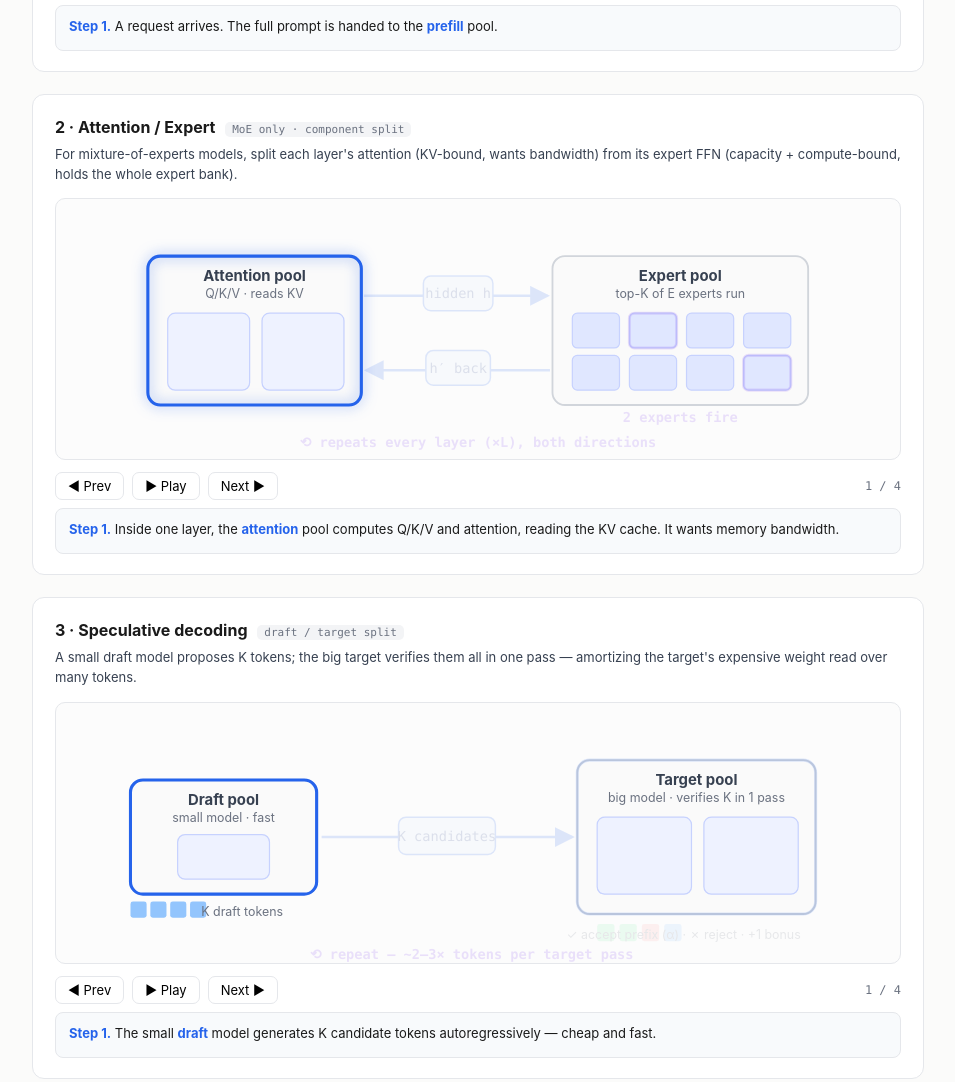
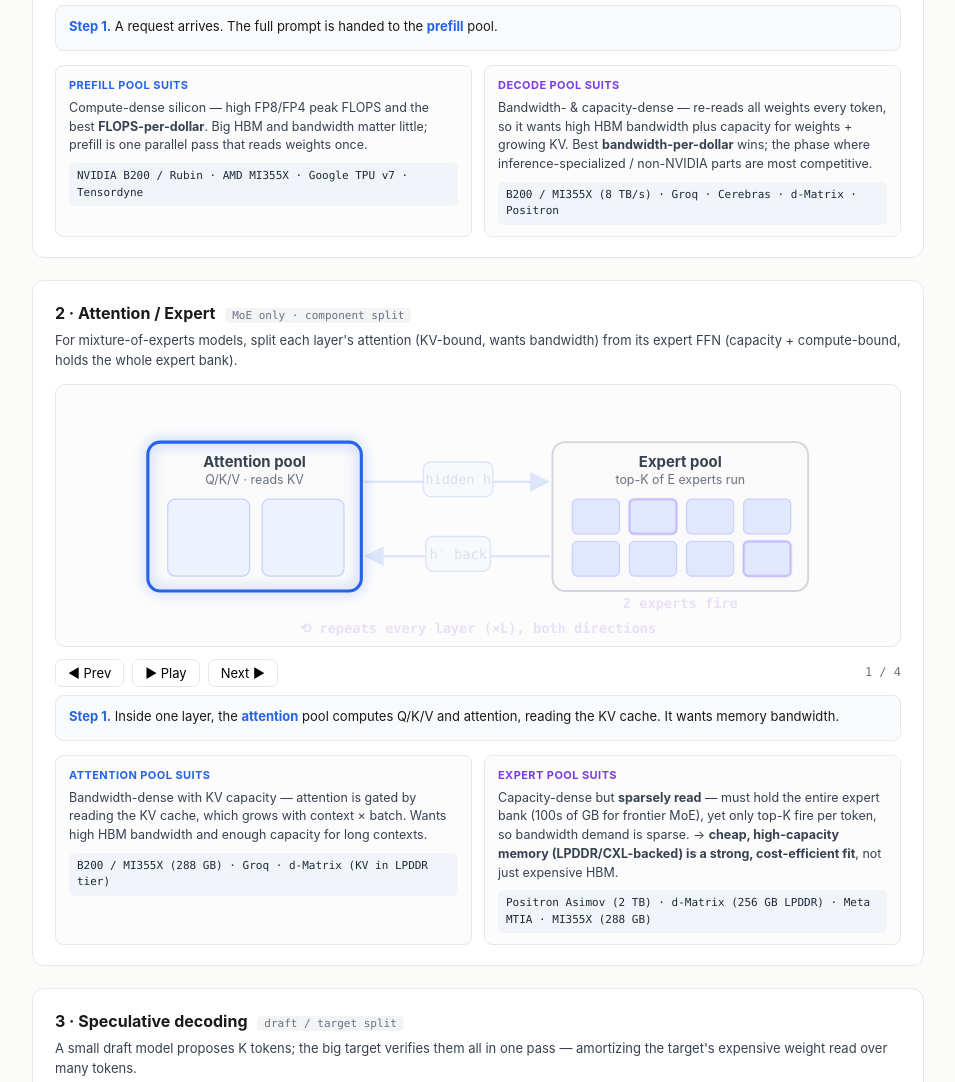
Before and after one commit to epsteinj/disagg, a website: page schemes.html in a window 1280 px wide. Shown: the part 570-1652 px from the top of the page, without its empty margins (162-1117 px from the left). Drawn offline with Linux system fonts and the light colour scheme.

Commit message:
Add "which chips suit each pool" detail to each disaggregation scheme
Per scheme, a two-column block on the chip archetype + key spec that fits each role:
- prefill/decode: compute-dense (FLOPS/$) vs bandwidth+capacity-dense
- attention/expert: bandwidth+KV-capacity vs sparsely-read cheap high-capacity memory (LPDDR/CXL)
- spec-decode: tiny-model latency kings (draft) vs big compute+bandwidth (target)
with concrete catalogue examples.

Co-Authored-By: Claude Opus 4.8 (1M context) <noreply@anthropic.com>

```diff
--- a/schemes.html
+++ b/schemes.html
@@ -38,6 +38,13 @@
   .cap{background:#f8fafc;border:1px solid var(--line);border-radius:8px;padding:11px 13px;font-size:13px;min-height:46px;line-height:1.5;}
   .cap b{color:var(--accent);}
   .foot{font-size:12px;color:var(--muted);line-height:1.6;margin-top:22px;}
+  .fit{display:grid;grid-template-columns:1fr 1fr;gap:12px;margin-top:14px;}
+  .fitcol{border:1px solid var(--line);border-radius:8px;padding:11px 13px;background:#fcfcfd;}
+  .fith{font-size:11px;text-transform:uppercase;letter-spacing:.04em;font-weight:700;color:var(--accent);margin-bottom:5px;}
+  .fitcol.b .fith{color:var(--het);}
+  .fitcol p{margin:0 0 8px;font-size:12.5px;color:#374151;line-height:1.5;}
+  .fitcol .chips{font-family:var(--mono);font-size:11px;color:#1e293b;background:#f1f5f9;border-radius:5px;padding:5px 8px;line-height:1.5;}
+  @media(max-width:640px){.fit{grid-template-columns:1fr;}}
 </style>
 </head>
 <body>
@@ -82,6 +89,18 @@
     </svg>
     <div class="ctrl"><button id="prev-pd">◀ Prev</button><button id="play-pd">▶ Play</button><button id="next-pd">Next ▶</button><span class="num" id="n-pd"></span></div>
     <div class="cap" id="cap-pd"></div>
+    <div class="fit">
+      <div class="fitcol a">
+        <div class="fith">Prefill pool suits</div>
+        <p>Compute-dense silicon — high FP8/FP4 peak FLOPS and the best <b>FLOPS-per-dollar</b>. Big HBM and bandwidth matter little; prefill is one parallel pass that reads weights once.</p>
+        <div class="chips">NVIDIA B200 / Rubin · AMD MI355X · Google TPU v7 · Tensordyne</div>
+      </div>
+      <div class="fitcol b">
+        <div class="fith">Decode pool suits</div>
+        <p>Bandwidth- & capacity-dense — re-reads all weights every token, so it wants high HBM bandwidth plus capacity for weights + growing KV. Best <b>bandwidth-per-dollar</b> wins; the phase where inference-specialized / non-NVIDIA parts are most competitive.</p>
+        <div class="chips">B200 / MI355X (8 TB/s) · Groq · Cerebras · d-Matrix · Positron</div>
+      </div>
+    </div>
   </div>
 
   <!-- 2 · ATTENTION / EXPERT -->
@@ -121,6 +140,18 @@
     </svg>
     <div class="ctrl"><button id="prev-ae">◀ Prev</button><button id="play-ae">▶ Play</button><button id="next-ae">Next ▶</button><span class="num" id="n-ae"></span></div>
     <div class="cap" id="cap-ae"></div>
+    <div class="fit">
+      <div class="fitcol a">
+        <div class="fith">Attention pool suits</div>
+        <p>Bandwidth-dense with KV capacity — attention is gated by reading the KV cache, which grows with context × batch. Wants high HBM bandwidth and enough capacity for long contexts.</p>
+        <div class="chips">B200 / MI355X (288 GB) · Groq · d-Matrix (KV in LPDDR tier)</div>
+      </div>
+      <div class="fitcol b">
+        <div class="fith">Expert pool suits</div>
+        <p>Capacity-dense but <b>sparsely read</b> — must hold the entire expert bank (100s of GB for frontier MoE), yet only top-K fire per token, so bandwidth demand is sparse. → <b>cheap, high-capacity memory (LPDDR/CXL-backed) is a strong, cost-efficient fit</b>, not just expensive HBM.</p>
+        <div class="chips">Positron Asimov (2 TB) · d-Matrix (256 GB LPDDR) · Meta MTIA · MI355X (288 GB)</div>
+      </div>
+    </div>
   </div>
 
   <!-- 3 · SPECULATIVE DECODING -->
@@ -157,6 +188,18 @@
     </svg>
     <div class="ctrl"><button id="prev-sd">◀ Prev</button><button id="play-sd">▶ Play</button><button id="next-sd">Next ▶</button><span class="num" id="n-sd"></span></div>
     <div class="cap" id="cap-sd"></div>
+    <div class="fit">
+      <div class="fitcol a">
+        <div class="fith">Draft pool suits</div>
+        <p>Tiny-model latency kings — the draft runs autoregressively, so per-token <b>latency</b> dominates and the model is small (≤ a few B). Capacity is trivial; cost should be low.</p>
+        <div class="chips">Groq (lowest latency) · d-Matrix Corsair (1B = 1 card, its lane) · Tenstorrent · edge / small GPUs</div>
+      </div>
+      <div class="fitcol b">
+        <div class="fith">Target pool suits</div>
+        <p>Big compute + bandwidth — verifying K tokens in one pass is more <b>compute-heavy</b> than single-token decode, so it rewards FLOPS on top of the usual decode bandwidth and capacity.</p>
+        <div class="chips">NVIDIA B200 / Rubin · AMD MI355X · big-HBM accelerators</div>
+      </div>
+    </div>
   </div>
 
   <p class="foot"><b>Scale-up</b> = a vendor's intra-rack fabric (NVLink/NVL72, Infinity Fabric, ICI, NeuronLink, Credo, Juniper…) — high bandwidth, limited domain size, single-vendor. <b>Scale-out</b> = cross-rack InfiniBand / Ethernet — lower bandwidth, unbounded, vendor-agnostic. Mixed-vendor pools can only talk scale-out, which is why heterogeneous disaggregation pays a transfer penalty homogeneous deployments avoid.</p>
```
